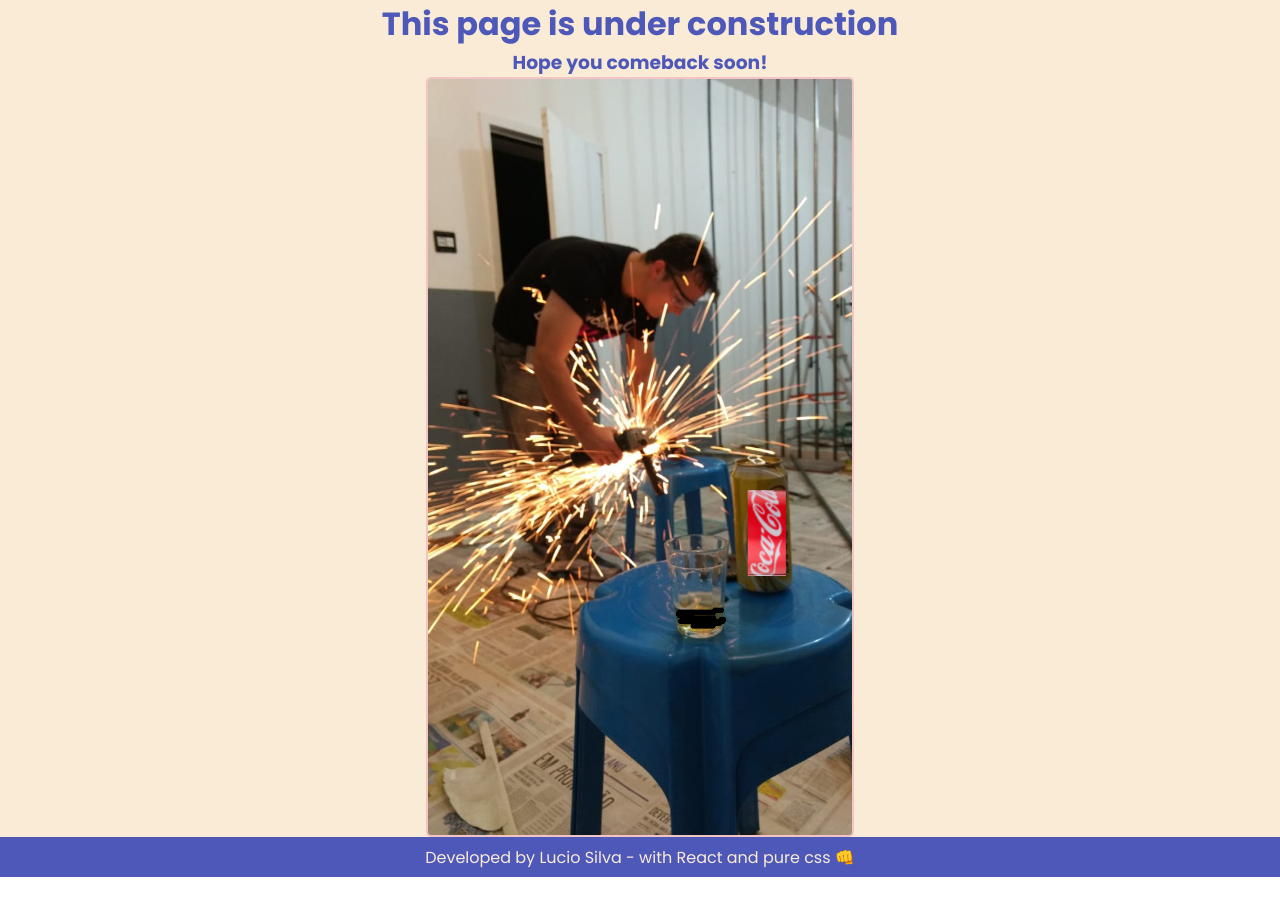
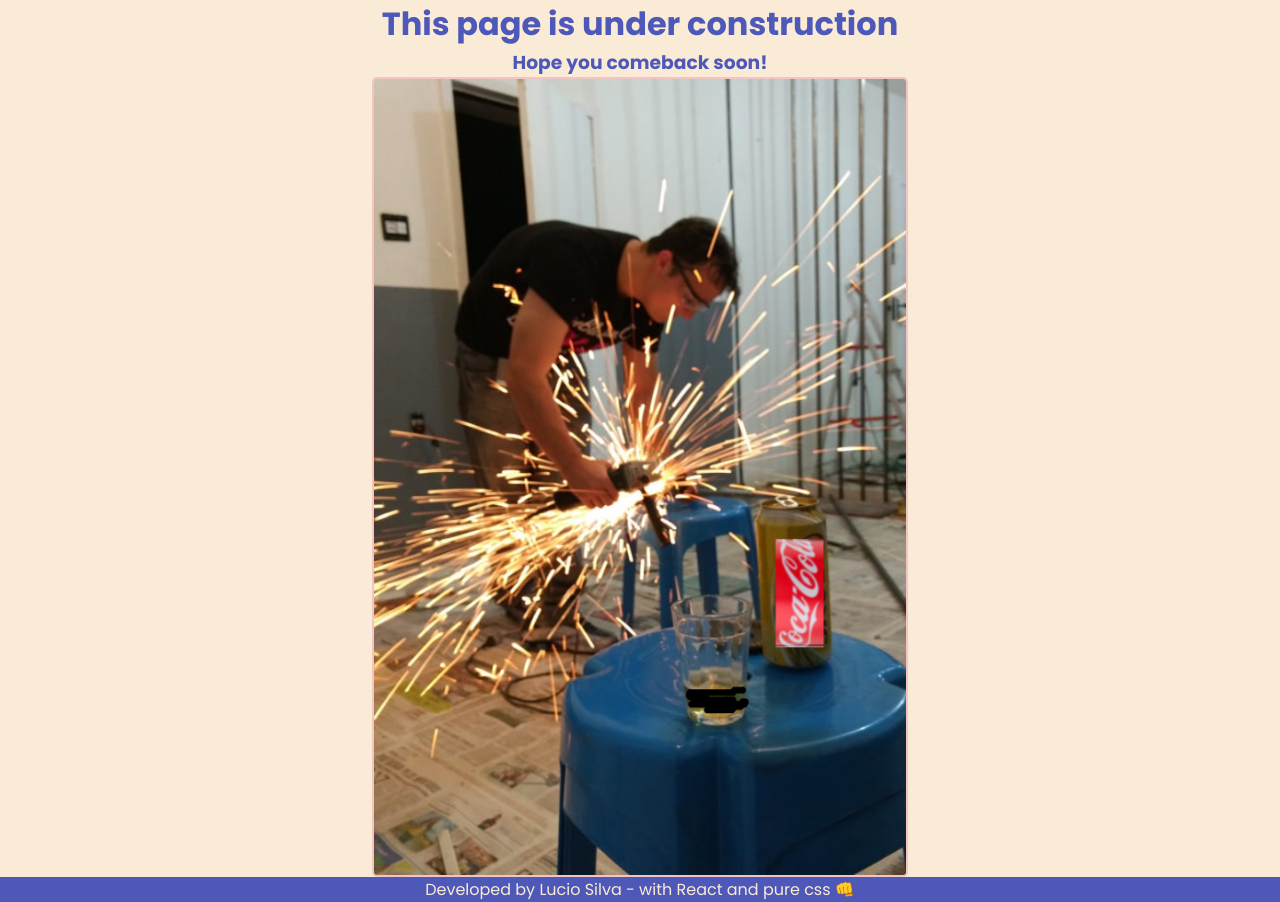
Before and after one commit to LucioOSilva/portfolio, a React (Create React App) app: page /backend in a window 1280 px wide. Before the commit the page ends 877 px from the top, so only its background shows below. Built offline with nearby package versions, Linux system fonts and the light colour scheme; no server answers.

Commit message:
added under construction page and css

```diff
--- a/src/components/Footer.css
+++ b/src/components/Footer.css
@@ -6,7 +6,7 @@
   height: 5vh;
   justify-content: center;
   padding: var(--section-padding);
-
+  width: 100vw;
 }
 
 @media only screen and (max-width: 630px) {
--- a/src/index.js
+++ b/src/index.js
@@ -5,7 +5,7 @@ import { BrowserRouter } from 'react-router-dom';
 
 ReactDOM.render(
   <React.StrictMode>
-    <BrowserRouter>
+    <BrowserRouter basename={process.env.PUBLIC_URL}>
       <App />
     </BrowserRouter>
   </React.StrictMode>,
--- a/src/pages/UnderConstruction.css
+++ b/src/pages/UnderConstruction.css
@@ -1,7 +1,9 @@
 .page {
   background-color: var(--color-letter);
   color: var(--color-main);
-  height: 95vh;
+  display: flex;
+  flex-flow: column nowrap;
+  height: 100vh;
   text-align: center;
 }
 
@@ -13,7 +15,22 @@
 
 .imagebox {
   background-color: var(--color-letter);
+  display: flex;
+  align-items: center;
+  justify-content: center;
   height: 100%;
+  width: 100vw;
+}
+
+.titlebox {
+  background-color: var(--color-letter);
+  width: 100vw;
+}
+
+@media only screen and (max-width: 620px) {
+  .image {
+    height: 70%;
+  }
 }
 
 
--- a/src/pages/UnderConstruction.jsx
+++ b/src/pages/UnderConstruction.jsx
@@ -7,8 +7,10 @@ class UnderConstruction extends React.Component {
   render() {
     return (
       <div className="page">
-        <h1>This page is under construction</h1>
-        <h3>Hope you comeback soon!</h3>
+        <div className="titlebox">
+          <h1>This page is under construction</h1>
+          <h3>Hope you comeback soon!</h3>
+        </div>
         <div className="imagebox">
           <img alt="mypic" src={constructionImg} className="image"/>
         </div>
```
Also changed, not shown: src/assets/underConstruction.png.
